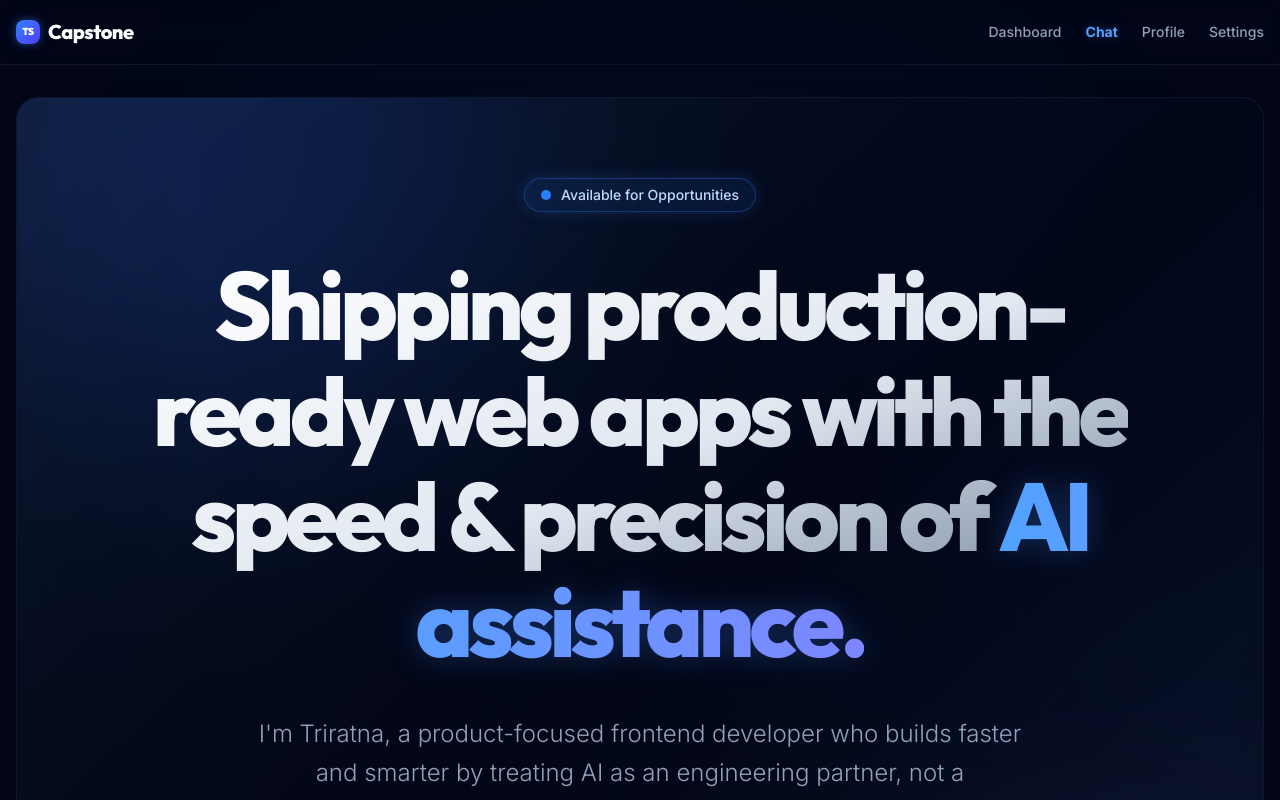
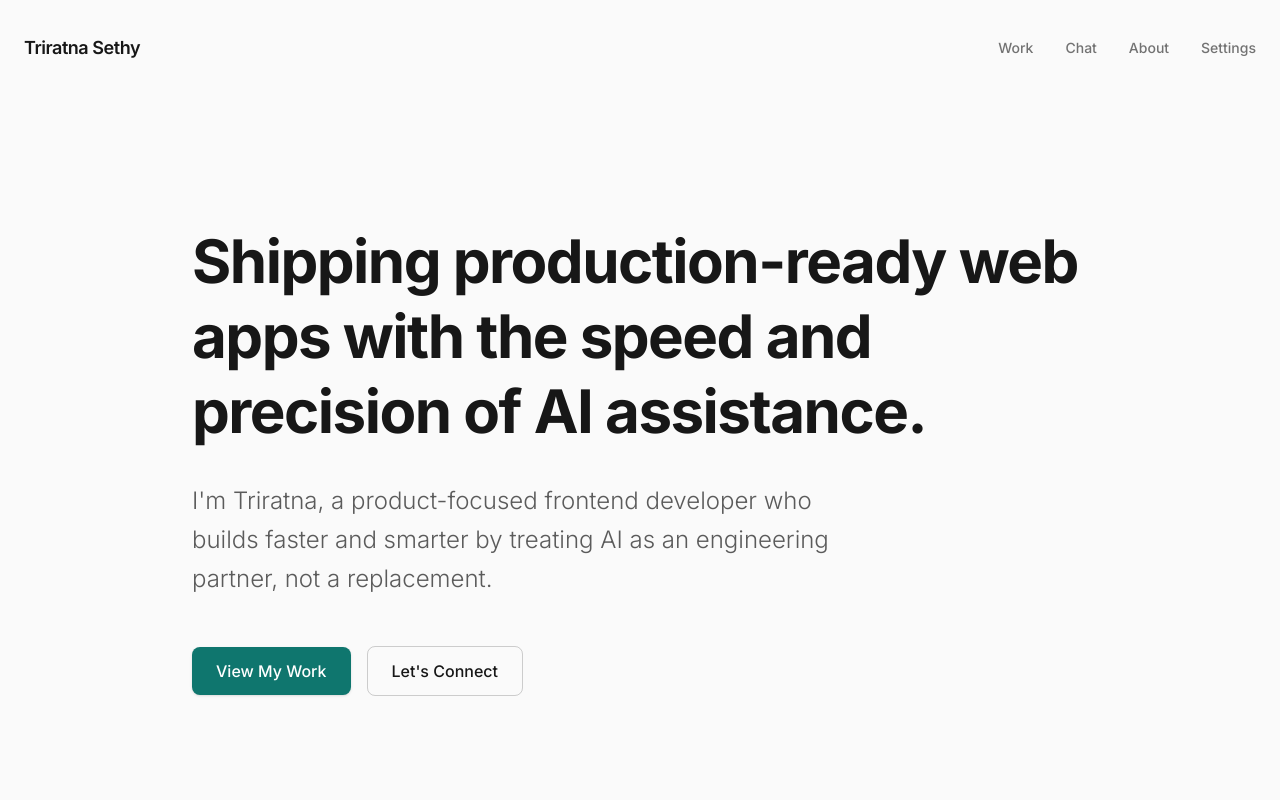
Before and after one commit to Triratnasethy/ai-capstone-project, a Next.js app in the folder capstone-app/: page / in a window 1280 px wide. Shown: the top 800 px of the page. Built offline with nearby package versions, Linux system fonts and the light colour scheme.

Commit message:
refactor: apply quiet, minimalist frame aesthetic based on assignment rules

```diff
--- a/capstone-app/src/app/dashboard/page.tsx
+++ b/capstone-app/src/app/dashboard/page.tsx
@@ -1,22 +1,19 @@
 export default function DashboardPage() {
   return (
-    <div className="space-y-8 animate-in fade-in duration-500">
-      <div>
-        <h1 className="text-4xl font-heading font-bold tracking-tight text-white">Dashboard</h1>
-        <p className="text-slate-400 mt-2">Overview of your recent activity and metrics.</p>
-      </div>
-      <div className="grid grid-cols-1 md:grid-cols-3 gap-6">
+    <div className="max-w-4xl mx-auto space-y-12">
+      <header className="border-b border-[#171717]/10 pb-8">
+        <h1 className="text-3xl font-bold tracking-tight text-[#171717]">Work</h1>
+        <p className="text-[#171717]/60 mt-2">Overview of recent activity and metrics.</p>
+      </header>
+
+      <div className="grid grid-cols-1 md:grid-cols-2 gap-8">
         {[
-          { title: 'Metrics', desc: 'Dashboard metrics placeholder.', icon: '📊' },
-          { title: 'Recent Activity', desc: 'Activity feed placeholder.', icon: '⚡' },
-          { title: 'Alerts', desc: 'System alerts placeholder.', icon: '🔔' }
+          { title: 'Case Study: Metric Overhaul', desc: 'A complete redesign of the metrics dashboard to improve data visibility and load times.' },
+          { title: 'Feature: Activity Feed', desc: 'Implemented a real-time activity feed using server-sent events.' },
         ].map((card, i) => (
-          <div key={i} className="group p-6 bg-slate-900/40 border border-slate-800/60 rounded-2xl backdrop-blur-sm shadow-lg hover:-translate-y-1 hover:border-slate-700 hover:bg-slate-900/60 transition-all duration-300">
-            <div className="w-12 h-12 bg-slate-800/80 rounded-xl flex items-center justify-center text-2xl mb-4 group-hover:scale-110 transition-transform shadow-inner">
-              {card.icon}
-            </div>
-            <h2 className="font-heading font-semibold text-xl text-slate-200 mb-2 group-hover:text-white transition-colors">{card.title}</h2>
-            <p className="text-slate-400 text-sm leading-relaxed">{card.desc}</p>
+          <div key={i} className="group p-8 border border-[#171717]/10 rounded-lg hover:border-[#0F766E] hover:shadow-sm transition-all bg-white">
+            <h2 className="font-semibold text-lg text-[#171717] mb-3 group-hover:text-[#0F766E] transition-colors">{card.title}</h2>
+            <p className="text-[#171717]/70 text-sm leading-relaxed">{card.desc}</p>
           </div>
         ))}
       </div>
--- a/capstone-app/src/app/globals.css
+++ b/capstone-app/src/app/globals.css
@@ -6,7 +6,7 @@
 @custom-variant dark (&:is(.dark *));
 
 @theme inline {
-    --font-heading: var(--font-outfit);
+    --font-heading: var(--font-inter);
     --font-sans: var(--font-inter);
     --color-sidebar-ring: var(--sidebar-ring);
     --color-sidebar-border: var(--sidebar-border);
--- a/capstone-app/src/app/layout.tsx
+++ b/capstone-app/src/app/layout.tsx
@@ -1,9 +1,8 @@
 import Link from 'next/link';
 import './globals.css';
-import { Outfit, Inter } from "next/font/google";
+import { Inter } from "next/font/google";
 import { cn } from "@/lib/utils";
 
-const outfit = Outfit({ subsets: ['latin'], variable: '--font-outfit' });
 const inter = Inter({ subsets: ['latin'], variable: '--font-inter' });
 
 
@@ -13,27 +12,22 @@ export default function RootLayout({
   children: React.ReactNode;
 }>) {
   return (
-    <html lang="en" className={cn(outfit.variable, inter.variable)}>
-      <body className="antialiased min-h-screen bg-slate-950 text-slate-200 font-sans selection:bg-blue-500/30">
-        <header className="sticky top-0 z-50 w-full border-b border-slate-800/50 bg-slate-950/60 backdrop-blur-md supports-[backdrop-filter]:bg-slate-950/40">
-          <div className="container mx-auto px-4 h-16 flex items-center justify-between">
-            <Link href="/" className="font-heading font-extrabold text-xl tracking-tight text-white flex items-center gap-2">
-              <div className="w-6 h-6 rounded-md bg-gradient-to-br from-blue-500 to-indigo-600 flex items-center justify-center shadow-[0_0_10px_rgba(59,130,246,0.5)]">
-                <span className="text-[10px] font-black text-white">TS</span>
-              </div>
-              Capstone
+    <html lang="en" className={inter.variable}>
+      <body className="antialiased min-h-screen bg-[#FAFAFA] text-[#171717] font-sans">
+        <header className="w-full">
+          <div className="container mx-auto px-6 h-24 flex items-center justify-between">
+            <Link href="/" className="font-semibold text-lg tracking-tight hover:opacity-70 transition-opacity">
+              Triratna Sethy
             </Link>
-            <nav className="flex items-center gap-6 text-sm font-medium">
-              <Link href="/dashboard" className="text-slate-400 hover:text-white hover:drop-shadow-[0_0_5px_rgba(255,255,255,0.5)] transition-all">Dashboard</Link>
-              <Link href="/chat" className="text-blue-400 font-bold hover:text-blue-300 drop-shadow-[0_0_5px_rgba(59,130,246,0.4)] transition-all">Chat</Link>
-              <Link href="/profile" className="text-slate-400 hover:text-white hover:drop-shadow-[0_0_5px_rgba(255,255,255,0.5)] transition-all">Profile</Link>
-              <Link href="/settings" className="text-slate-400 hover:text-white hover:drop-shadow-[0_0_5px_rgba(255,255,255,0.5)] transition-all">Settings</Link>
+            <nav className="flex items-center gap-8 text-sm font-medium text-[#171717]/60">
+              <Link href="/dashboard" className="hover:text-[#171717] transition-colors">Work</Link>
+              <Link href="/chat" className="hover:text-[#171717] transition-colors">Chat</Link>
+              <Link href="/profile" className="hover:text-[#171717] transition-colors">About</Link>
+              <Link href="/settings" className="hover:text-[#171717] transition-colors">Settings</Link>
             </nav>
           </div>
         </header>
-        <main className="container mx-auto px-4 py-8 relative">
-          {/* Subtle background glow for all pages */}
-          <div className="fixed top-20 left-1/2 -translate-x-1/2 w-[800px] h-[400px] bg-blue-600/5 rounded-full blur-[120px] pointer-events-none -z-10"></div>
+        <main className="container mx-auto px-6 pb-20">
           {children}
         </main>
       </body>
--- a/capstone-app/src/app/page.tsx
+++ b/capstone-app/src/app/page.tsx
@@ -2,80 +2,31 @@ import Link from 'next/link';
 
 export default function Home() {
   return (
-    <div className="relative flex flex-col items-center justify-center min-h-[90vh] text-center overflow-hidden rounded-3xl bg-slate-950 border border-slate-800/50 shadow-2xl">
-
-      {/* Base Dark Gradient */}
-      <div className="absolute inset-0 bg-gradient-to-br from-slate-900 via-slate-950 to-slate-900 z-0"></div>
-
-      {/* Abstract Glowing Orbs */}
-      <div className="absolute top-[-20%] left-[-10%] w-[50%] h-[50%] rounded-full bg-blue-600/20 blur-[120px] z-0 animate-pulse mix-blend-screen"></div>
-      <div className="absolute bottom-[-10%] right-[-10%] w-[40%] h-[40%] rounded-full bg-indigo-600/20 blur-[100px] z-0 animate-pulse mix-blend-screen" style={{ animationDelay: '1s' }}></div>
-
-      {/* Hero Texture Overlay */}
-      <div
-        className="absolute inset-0 z-0 opacity-20 mix-blend-overlay pointer-events-none"
-        style={{
-          backgroundImage: "url('/images/hero-texture.jpg')",
-          backgroundSize: "cover",
-          backgroundPosition: "center",
-        }}
-      />
-
-      {/* Content Layer */}
-      <div className="relative z-10 max-w-5xl space-y-10 px-6 py-20 flex flex-col items-center">
-
-        {/* Availability Badge */}
-        <div className="inline-flex items-center rounded-full border border-blue-500/30 bg-blue-500/10 px-4 py-1.5 text-sm font-medium text-blue-200 backdrop-blur-md shadow-[0_0_15px_rgba(59,130,246,0.2)]">
-          <span className="relative flex h-2.5 w-2.5 mr-2.5">
-            <span className="animate-ping absolute inline-flex h-full w-full rounded-full bg-blue-400 opacity-75"></span>
-            <span className="relative inline-flex rounded-full h-2.5 w-2.5 bg-blue-500"></span>
-          </span>
-          Available for Opportunities
-        </div>
-
-        {/* Main Headline */}
-        <h1 className="text-6xl md:text-8xl font-heading font-extrabold tracking-tighter leading-[1.1] text-transparent bg-clip-text bg-gradient-to-br from-white via-slate-200 to-slate-500">
-          Shipping production-ready web apps with the speed & precision of <span className="text-transparent bg-clip-text bg-gradient-to-r from-blue-400 to-indigo-400 drop-shadow-[0_0_15px_rgba(59,130,246,0.3)]">AI assistance.</span>
+    <div className="flex flex-col items-start justify-center min-h-[70vh] py-32 max-w-4xl mx-auto">
+      <h1 className="text-5xl md:text-6xl font-bold tracking-tight text-[#171717] leading-tight mb-8">
+        Shipping production-ready web apps with the speed and precision of AI assistance.
       </h1>
 
-        {/* Subtitle */}
-        <p className="text-xl md:text-2xl text-slate-400 max-w-3xl mx-auto font-sans leading-relaxed font-light">
+      <p className="text-xl md:text-2xl text-[#171717]/70 font-sans leading-relaxed font-light mb-12 max-w-2xl">
         I'm Triratna, a product-focused frontend developer who builds faster and smarter by treating AI as an engineering partner, not a replacement.
       </p>
 
-        {/* CTA Buttons */}
-        <div className="flex flex-col sm:flex-row gap-6 mt-10 justify-center items-center w-full">
+      <div className="flex flex-col sm:flex-row gap-4 items-center">
         <Link
           href="/dashboard"
-            className="group relative px-8 py-4 bg-blue-600 text-white font-heading font-semibold rounded-full shadow-[0_0_40px_-10px_rgba(59,130,246,0.8)] hover:shadow-[0_0_60px_-15px_rgba(59,130,246,1)] hover:-translate-y-1 transition-all duration-300 overflow-hidden"
+          className="px-6 py-3 bg-[#0F766E] text-white font-medium rounded-md shadow-sm hover:bg-[#0F766E]/90 transition-colors"
         >
-            <div className="absolute inset-0 w-full h-full bg-gradient-to-r from-transparent via-white/20 to-transparent -translate-x-[150%] group-hover:animate-[shimmer_1.5s_infinite]"></div>
-            <span className="relative flex items-center">
           View My Work
-              <svg className="ml-2 w-5 h-5 group-hover:translate-x-1 transition-transform" fill="none" viewBox="0 0 24 24" stroke="currentColor">
-                <path strokeLinecap="round" strokeLinejoin="round" strokeWidth={2} d="M14 5l7 7m0 0l-7 7m7-7H3" />
-              </svg>
-            </span>
         </Link>
         <a
           href="https://linkedin.com"
           target="_blank"
           rel="noopener noreferrer"
-            className="px-8 py-4 bg-slate-900/50 text-slate-200 border border-slate-700/50 font-heading font-semibold rounded-full backdrop-blur-md shadow-lg hover:bg-slate-800 hover:text-white hover:border-slate-600 transition-all duration-300"
+          className="px-6 py-3 bg-transparent text-[#171717] border border-[#171717]/20 font-medium rounded-md hover:bg-[#171717]/5 transition-colors"
         >
           Let's Connect
         </a>
       </div>
-
-        {/* Floating Glass Cards (Tech Stack Visual) */}
-        <div className="pt-16 w-full max-w-3xl mx-auto grid grid-cols-3 gap-4 opacity-70">
-          {['Next.js 15 App Router', 'Tailwind CSS v4', 'Vercel AI SDK'].map((tech) => (
-            <div key={tech} className="bg-slate-900/40 border border-slate-800/60 rounded-xl p-4 backdrop-blur-sm text-slate-400 text-sm font-medium hover:text-slate-200 hover:border-slate-700 transition-colors">
-              {tech}
-            </div>
-          ))}
-        </div>
-      </div>
     </div>
   );
 }
--- a/capstone-app/src/app/profile/page.tsx
+++ b/capstone-app/src/app/profile/page.tsx
@@ -1,34 +1,32 @@
 export default function ProfilePage() {
   return (
-    <div className="max-w-2xl mx-auto space-y-8 animate-in slide-in-from-bottom-4 duration-500">
-      <div>
-        <h1 className="text-4xl font-heading font-bold tracking-tight text-white">User Profile</h1>
-        <p className="text-slate-400 mt-2">Manage your public identity and credentials.</p>
-      </div>
-      <div className="relative p-8 bg-slate-900/40 border border-slate-800/60 rounded-3xl backdrop-blur-sm shadow-xl overflow-hidden">
-        {/* Decorative background flare */}
-        <div className="absolute top-0 right-0 w-64 h-64 bg-blue-500/10 rounded-full blur-[80px] -z-10 translate-x-1/2 -translate-y-1/2"></div>
+    <div className="max-w-2xl mx-auto space-y-12">
+      <header className="border-b border-[#171717]/10 pb-8">
+        <h1 className="text-3xl font-bold tracking-tight text-[#171717]">About</h1>
+      </header>
 
-        <div className="flex flex-col sm:flex-row items-center sm:items-start gap-6 mb-8 relative z-10">
-          <div className="w-24 h-24 rounded-full bg-gradient-to-br from-blue-500 to-indigo-600 p-1 shadow-[0_0_20px_rgba(59,130,246,0.3)]">
-            <div className="w-full h-full bg-slate-900 rounded-full flex items-center justify-center">
-               <span className="text-3xl font-heading font-bold text-white">JD</span>
-            </div>
-          </div>
-          <div className="text-center sm:text-left mt-2">
-            <h2 className="text-2xl font-heading font-bold text-white">Jane Doe</h2>
-            <p className="text-blue-400 font-medium">jane.doe@example.com</p>
-            <div className="mt-4 inline-flex items-center rounded-full bg-slate-800/80 px-3 py-1 text-xs font-medium text-slate-300 border border-slate-700/50">
-              Pro Member
-            </div>
-          </div>
+      <div className="flex flex-col sm:flex-row gap-8 items-start">
+        <div className="w-24 h-24 rounded-md bg-[#171717]/5 border border-[#171717]/10 flex-shrink-0 flex items-center justify-center">
+           <span className="text-xl font-bold text-[#171717]/40">TS</span>
         </div>
 
-        <div className="pt-6 border-t border-slate-800/50">
-          <h3 className="font-heading font-semibold text-slate-200 mb-2">About</h3>
-          <p className="text-slate-400 leading-relaxed">
-            This is a premium profile layout demonstrating the updated dark glassmorphism aesthetic. It utilizes strict typographic hierarchy and subtle glowing effects to elevate the user experience.
-          </p>
+        <div className="space-y-4">
+          <div>
+            <h2 className="text-xl font-bold text-[#171717]">Triratna Sethy</h2>
+            <p className="text-[#0F766E] text-sm font-medium mt-1">Frontend Developer</p>
+          </div>
+
+          <div className="prose prose-sm text-[#171717]/70 leading-relaxed max-w-none">
+            <p>
+              I build web applications that prioritize clarity, performance, and user experience.
+              By leveraging AI as an engineering partner, I focus on architecture and product decisions
+              rather than boilerplate, allowing me to ship higher quality code faster.
+            </p>
+            <p className="mt-4">
+              This portfolio demonstrates a philosophy of restraint: making a few intentional choices
+              and repeating them, so the work speaks for itself.
+            </p>
+          </div>
         </div>
       </div>
     </div>
```
Also changed, not shown: capstone-app/src/app/settings/page.tsx (+22 -25 lines), 2 other files (tests, documents, lock files or other folders). Lines whose indentation alone changed are shown as unchanged.
